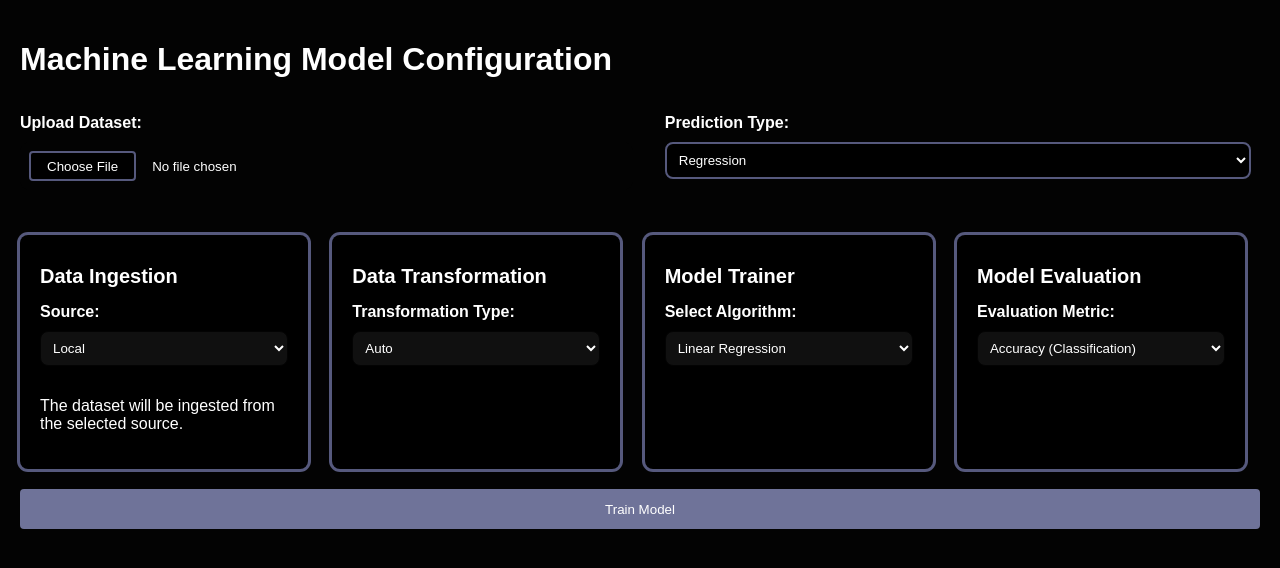
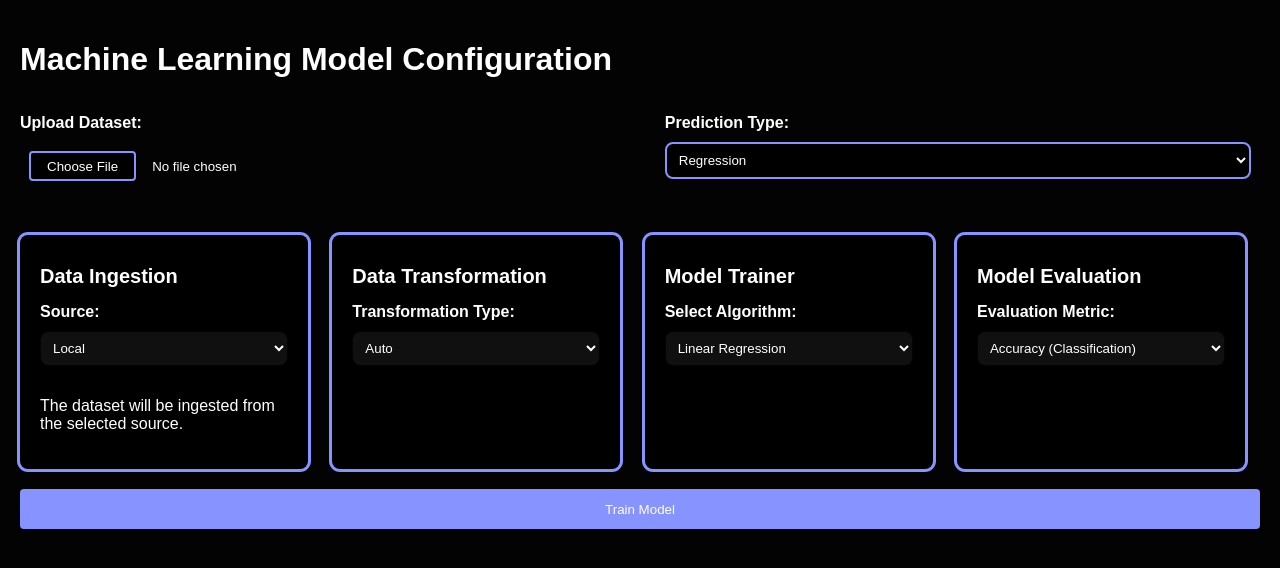
Before and after one commit to CC-KEH/Automated-ML, a Flask app: page /manual_config in a window 1280 px wide. Shown: the top 568 px of the page. Run offline with Flask 3, Linux system fonts and the light colour scheme.

Commit message:
UI Changes

```diff
--- a/templates/manual.html
+++ b/templates/manual.html
@@ -10,7 +10,8 @@
             font-family: Arial, sans-serif;
             margin: 0;
             padding: 20px;
-            background-color: #030303; /* #101010 */
+            background-color: #030303;
+            /* #101010 */
             color: #fff;
         }
 
@@ -28,7 +29,7 @@
         .card {
             background-color: rgb(0, 0, 0);
             border-radius: 8px;
-            box-shadow: #56597d 0px 0px 0px 3px;
+            box-shadow: #8793ff 0px 0px 0px 3px;
             padding: 20px;
             padding-top: 10px;
             width: 20%;
@@ -64,14 +65,14 @@
             cursor: pointer;
             background-color: black;
             color: white;
-            border: 2px solid #56597d;
+            border: 2px solid #8793ff;
             margin-right: 16px;
             transition: background-color 200ms;
         }
 
         button {
             padding: 10px;
-            background-color: #6f7399;
+            background-color: #8793ff;
             color: #fff;
             cursor: pointer;
             border-radius: 4px;
@@ -81,7 +82,7 @@
         }
 
         button:hover {
-            background-color: #56597d;
+            background-color: #a3acff;
         }
 
         .button-group {
@@ -118,10 +119,11 @@
         <!-- Prediction Type -->
         <div>
             <label for="prediction-type">Prediction Type:</label>
-            <select id="prediction-type" style="background-color: black; width: 98.5%; border: 2px solid #56597d;"
+            <select id="prediction-type" style="background-color: black; width: 98.5%; border: 2px solid #8793ff;"
                 onchange="handlePredictionTypeChange()">
                 <option value="regression">Regression</option>
                 <option value="classification">Classification</option>
+                <option value="clustering">Clustering</option>
             </select>
         </div>
     </div>
@@ -204,12 +206,32 @@
         // Models and hyperparameters for regression and classification
         const regressionModels = {
             'Linear Regression': { hyperparameters: {} },
-            'Elastic Net Regressor': { hyperparameters: { alpha: 'number', l1_ratio: 'number' } }
+            'Elastic Net Regressor': { hyperparameters: { alpha: 'number', l1_ratio: 'number' } },
+            'Random Forest Regressor': { hyperparameters: { n_estimators: 'number', max_depth: 'number' } },
+            'Gradient Boosting Regressor': { hyperparameters: { n_estimators: 'number', max_depth: 'number' } },
+            'Support Vector Regressor': { hyperparameters: { kernel: 'text', C: 'number' } },
+            'K-Nearest Neighbors Regressor': { hyperparameters: { n_neighbors: 'number', weights: 'text' } },
+            'Decision Tree Regressor': { hyperparameters: { max_depth: 'number', criterion: 'text' } },
+            'Lasso Regressor': { hyperparameters: { alpha: 'number' } },
+            'Ridge Regressor': { hyperparameters: { alpha: 'number' } },
         };
 
         const classificationModels = {
             'Logistic Regression': { hyperparameters: { penalty: 'text', solver: 'text' } },
-            'Random Forest Classifier': { hyperparameters: { n_estimators: 'number', max_depth: 'number' } }
+            'Random Forest Classifier': { hyperparameters: { n_estimators: 'number', max_depth: 'number' } },
+            'Gradient Boosting Classifier': { hyperparameters: { n_estimators: 'number', max_depth: 'number' } },
+            'Support Vector Classifier': { hyperparameters: { kernel: 'text', C: 'number' } },
+            'K-Nearest Neighbors Classifier': { hyperparameters: { n_neighbors: 'number', weights: 'text' } },
+            'Decision Tree Classifier': { hyperparameters: { max_depth: 'number', criterion: 'text' } },
+            'Lasso Classifier': { hyperparameters: { alpha: 'number' } },
+            'Ridge Classifier': { hyperparameters: { alpha: 'number' } },
+        };
+
+        const clusteringModels = {
+            'K-Means': { hyperparameters: { n_clusters: 'number' } },
+            'DBSCAN': { hyperparameters: { eps: 'number', min_samples: 'number' } },
+            'Agglomerative Clustering': { hyperparameters: { n_clusters: 'number' } },
+            'Mean Shift': { hyperparameters: { bandwidth: 'number' } },
         };
 
         let taskType = 'regression'; // Default task type is regression
@@ -225,7 +247,17 @@
             const algorithmSelect = document.getElementById('algorithm');
             algorithmSelect.innerHTML = ''; // Clear existing options
 
-            const models = taskType === 'regression' ? regressionModels : classificationModels;
+            // Select models based on task type (regression, classification, clustering)
+            let models;
+            if (taskType === 'regression') {
+                models = regressionModels;
+            } else if (taskType === 'classification') {
+                models = classificationModels;
+            } else if (taskType === 'clustering') {
+                models = clusteringModels;
+            }
+
+            // Populate the model dropdown
             for (let model in models) {
                 const option = document.createElement('option');
                 option.value = model;
@@ -236,10 +268,20 @@
             updateHyperparameters(); // Update hyperparameters on model change
         }
 
+
         // Update hyperparameters based on selected algorithm
         function updateHyperparameters() {
             const selectedAlgorithm = document.getElementById('algorithm').value;
-            const models = taskType === 'regression' ? regressionModels : classificationModels;
+
+            // Choose the right set of models based on task type
+            let models;
+            if (taskType === 'regression') {
+                models = regressionModels;
+            } else if (taskType === 'classification') {
+                models = classificationModels;
+            } else if (taskType === 'clustering') {
+                models = clusteringModels;
+            }
 
             const hyperparameterFields = document.getElementById('hyperparameter-fields');
             hyperparameterFields.innerHTML = ''; // Clear previous fields
```
Also changed, not shown: templates/index.html (+32 -18 lines), templates/static/blob.svg (added).
